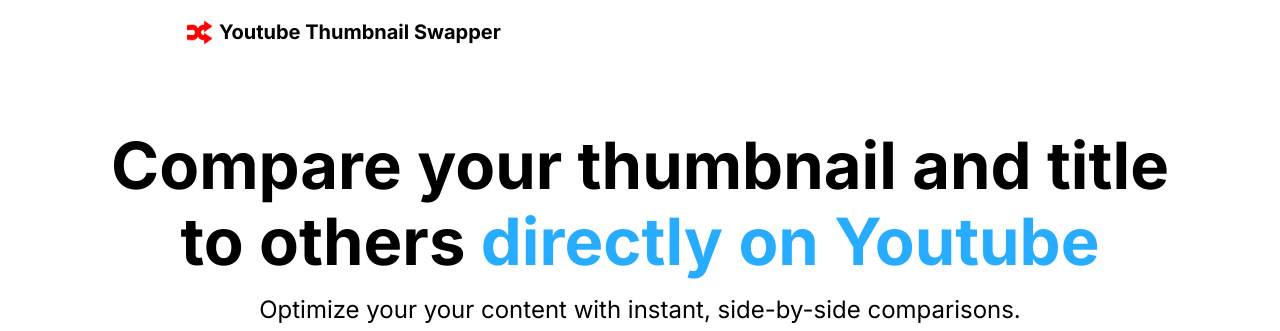
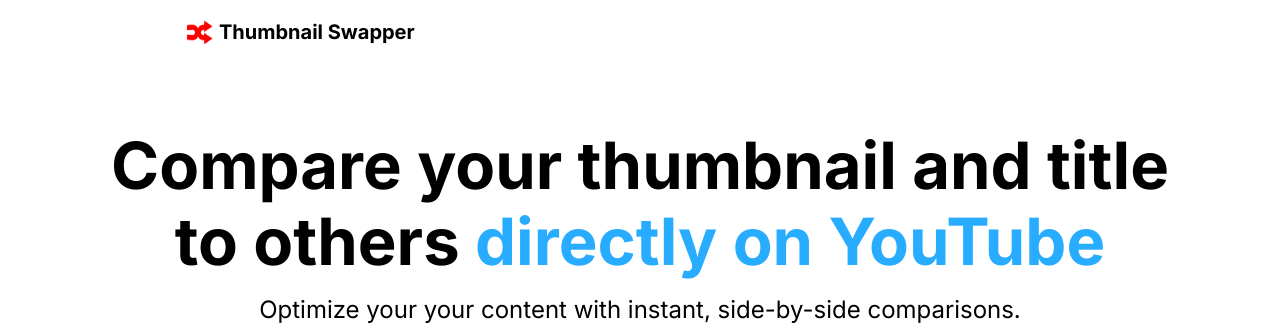
Before and after one commit to kev-liang/yt-thumbnail-site, a Next.js app: page / in a window 1280 px wide. Shown: the top 331 px of the page. Built offline with nearby package versions, Linux system fonts and the light colour scheme; grey boxes are pictures that could not be loaded; a web font is replaced by a local one; what @mui/material-nextjs would draw is missing.

Commit message:
Change navbar name

```diff
--- a/src/app/components/Hero.tsx
+++ b/src/app/components/Hero.tsx
@@ -18,7 +18,7 @@
               fontWeight: "inherit",
             }}
           >
-            directly on Youtube
+            directly on YouTube
           </Typography>
         </Typography>
         <Typography variant="h3" marginTop={2}>
--- a/src/app/components/NavBar.tsx
+++ b/src/app/components/NavBar.tsx
@@ -31,7 +31,7 @@
             <Typography
               sx={{ flexGrow: 1, fontWeight: "bold", fontSize: "20px" }}
             >
-              Youtube Thumbnail Swapper
+              Thumbnail Swapper
             </Typography>
           </Link>
         </Toolbar>
```
